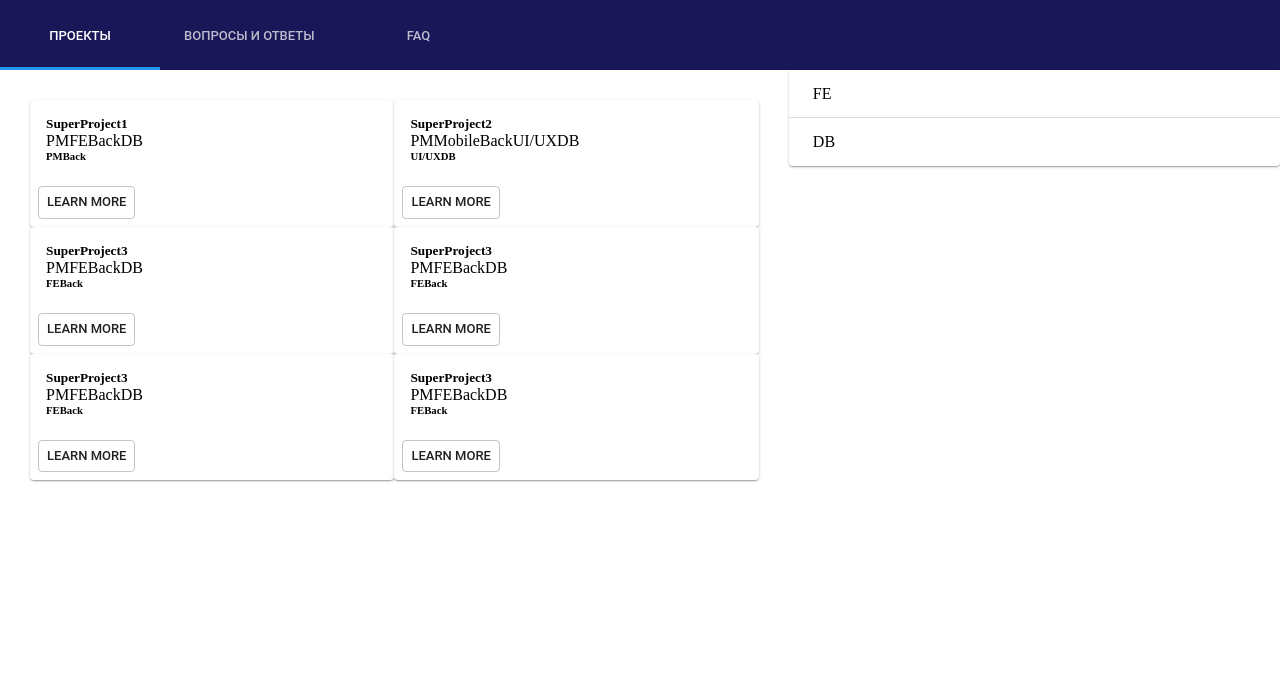
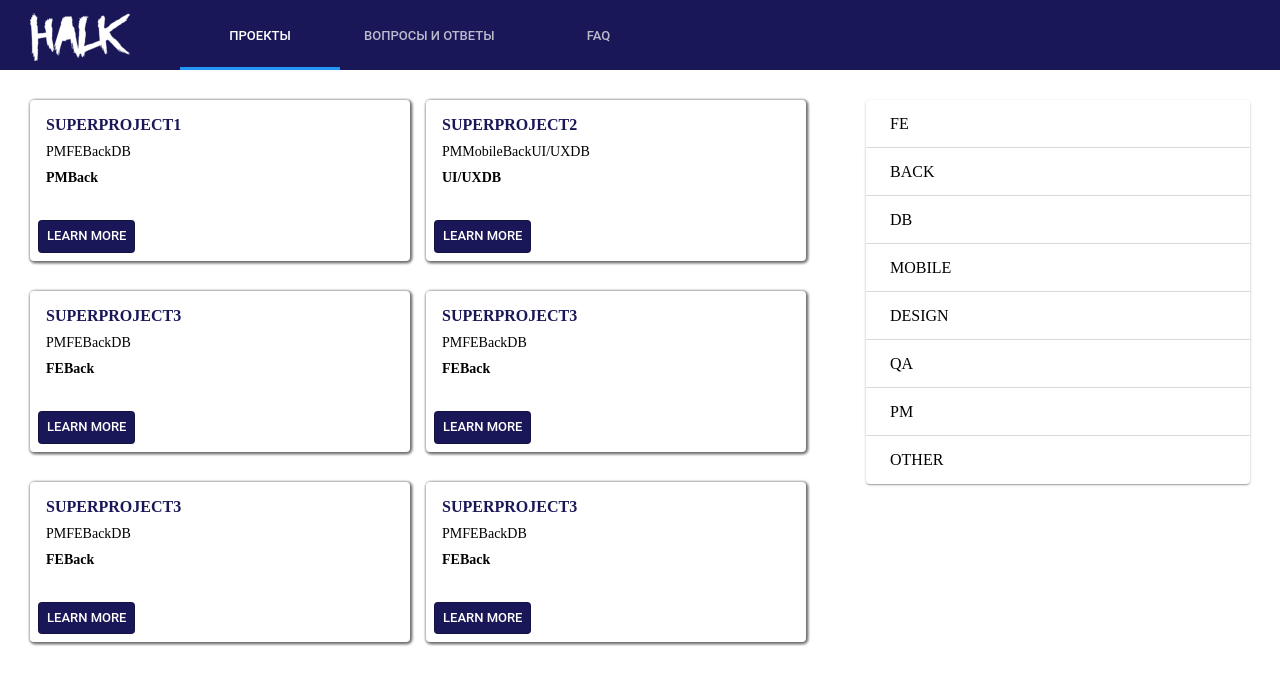
Before and after one commit to NadyaHristuk/30hack_hulk, a React (Create React App) app in the folder frontend/: page / in a window 1280 px wide. Shown: the top 684 px of the page. Built offline with nearby package versions, Linux system fonts and the light colour scheme.

Commit message:
Add style for project card abd add filters list

```diff
--- a/frontend/src/layout/header.js
+++ b/frontend/src/layout/header.js
@@ -16,7 +16,8 @@
         const { value } = this.state;
         return (
 
-        <div className = "headerWrapper">
+        <div className = "wrapper">
+        <img className="logo-image" src={require('../static/images/logo.png')} alt="Halk"/>
         <Tabs classes={{root: 'tabsHeader'}} value={value} onChange={this.handleChange}>
             <Tab label="Проекты" />
             <Tab label="Вопросы и ответы" />
@@ -25,7 +26,8 @@
             {value === 0 && <Projects />}
             {value === 1 && <h1>Item Two</h1>}
             {value === 2 && <h1>Item Three</h1>}
-            </div>
+
+        </div>
 
         );
     }
--- a/frontend/src/pages/projects/filter-panel.js
+++ b/frontend/src/pages/projects/filter-panel.js
@@ -12,8 +12,32 @@
 		categories: [ 'HTML/CSS', 'JS', 'React', 'Vue', 'Angular' ],
 	},
 	{
+		name: 'BACK',
+		categories: [ 'PHP', 'NodeJS', 'Python', '.NET' ],
+	},
+	{
 		name: 'DB',
 		categories: ['SQL', 'NoSQL'],
+	},
+	{
+		name: 'MOBILE',
+		categories: ['Swift', 'ReactNative', 'Android/Java', 'Objective-C'],
+	},
+	{
+		name: 'DESIGN',
+		categories: ['Designer', 'UI/UX'],
+	},
+	{
+		name: 'QA',
+		categories: ['Manual', 'Automation'],
+	},
+	{
+		name: 'PM',
+		categories: ['Project Manager', 'Business Analyst'],
+	},
+	{
+		name: 'OTHER',
+		categories: ['BigData', 'SEO', 'SMM', 'Marketing'],
 	}
 ];
 
--- a/frontend/src/pages/projects/project-card.js
+++ b/frontend/src/pages/projects/project-card.js
@@ -20,7 +20,7 @@
 				</h6>
 			</CardContent>
 			<CardActions>
-				<Button size="small" variant="outlined">Learn More</Button>
+				<Button classes={{root:'button-about-project'}} size="small" variant="outlined">Learn More</Button>
 			</CardActions>
 		</Card>
 	);
--- a/frontend/src/static/style.css
+++ b/frontend/src/static/style.css
@@ -2,11 +2,25 @@
     margin: 0;
     padding: 0;
 }
+
+.App .wrapper {
+    position: relative;
+}
+
+.App img{
+    position: absolute;
+    top: 12.5px;
+    left: 30px;
+}
 .App .tabsHeader{
-    width: 100%;
     min-height: 70px;
+    padding-left: 180px;
     background-color: #1a1758;
     color: #fff;
+}
+.App .tabsHeader .logo-image{
+    max-width: 100px;
+    max-height: 45px;
 }
 
 .App .tabsHeader .MuiTabs-flexContainer-2{
@@ -32,6 +46,35 @@
 }
 
 .App .main-content .wrapper-project-card{
-    width: 450px;
+    width: 380px;
     max-width: 50%;
+    margin-bottom: 30px;
+    box-shadow: 1px 1px 3px 1px rgba(0,0,0,0.2), 1px 1px 3px 1px rgba(0,0,0,0.2), 1px 1px 3px 1px rgba(0,0,0,0.2), 1px 1px 3px 1px rgba(0,0,0,0.2);
+
 }
+
+.App .main-content .wrapper-project-card h5{
+    font-size: 16px;
+    text-transform: uppercase;
+    margin-bottom: 10px;
+    color: #1a1758;
+}
+
+.App .main-content .wrapper-project-card p{
+    font-size: 14px;
+    margin-bottom: 10px;
+}
+
+.App .main-content .wrapper-project-card h6{
+    font-size: 14px;
+    margin-bottom: 10px;
+}
+
+.App .main-content .wrapper-project-card .button-about-project{
+    background-color: #1a1758;
+    color: #fff;
+}
+.App .filters{
+    max-width: 30%;
+    padding: 30px;
+}
```
Also changed, not shown: frontend/src/static/images/logo.png (added).
